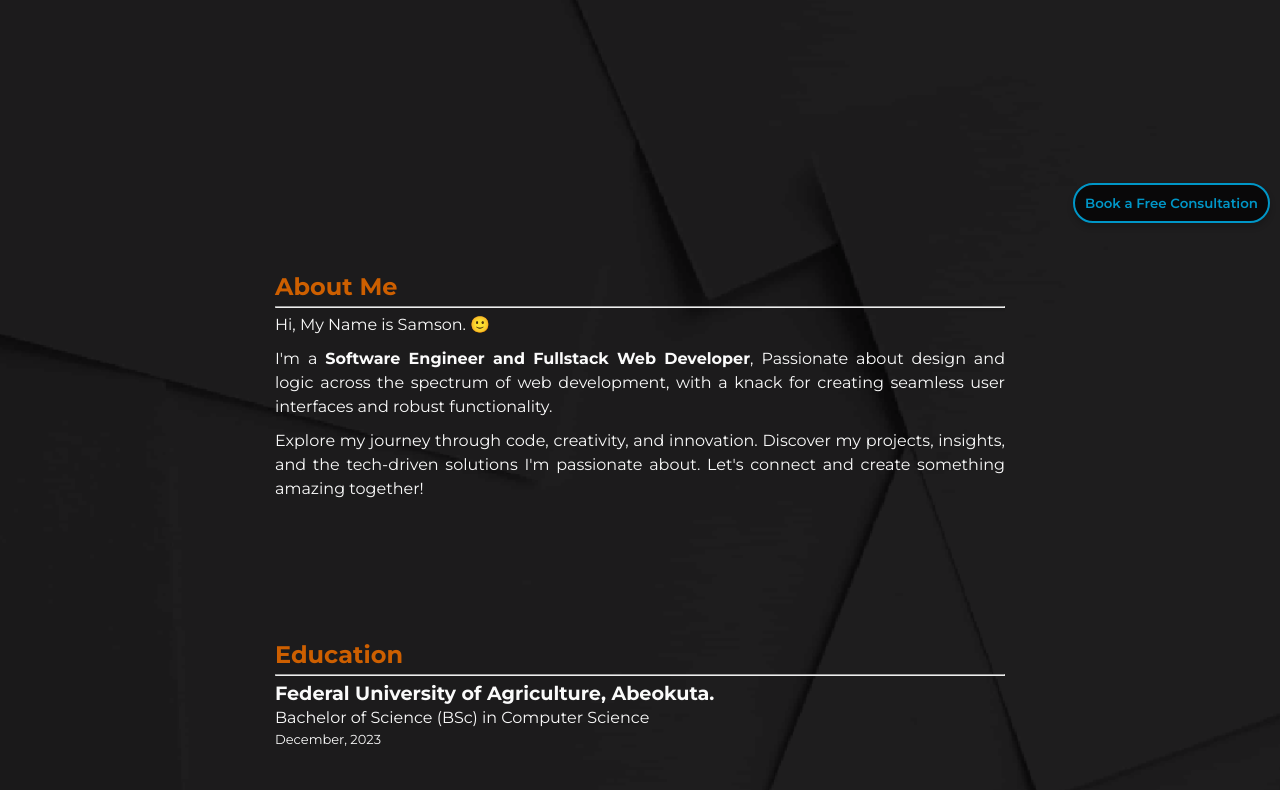
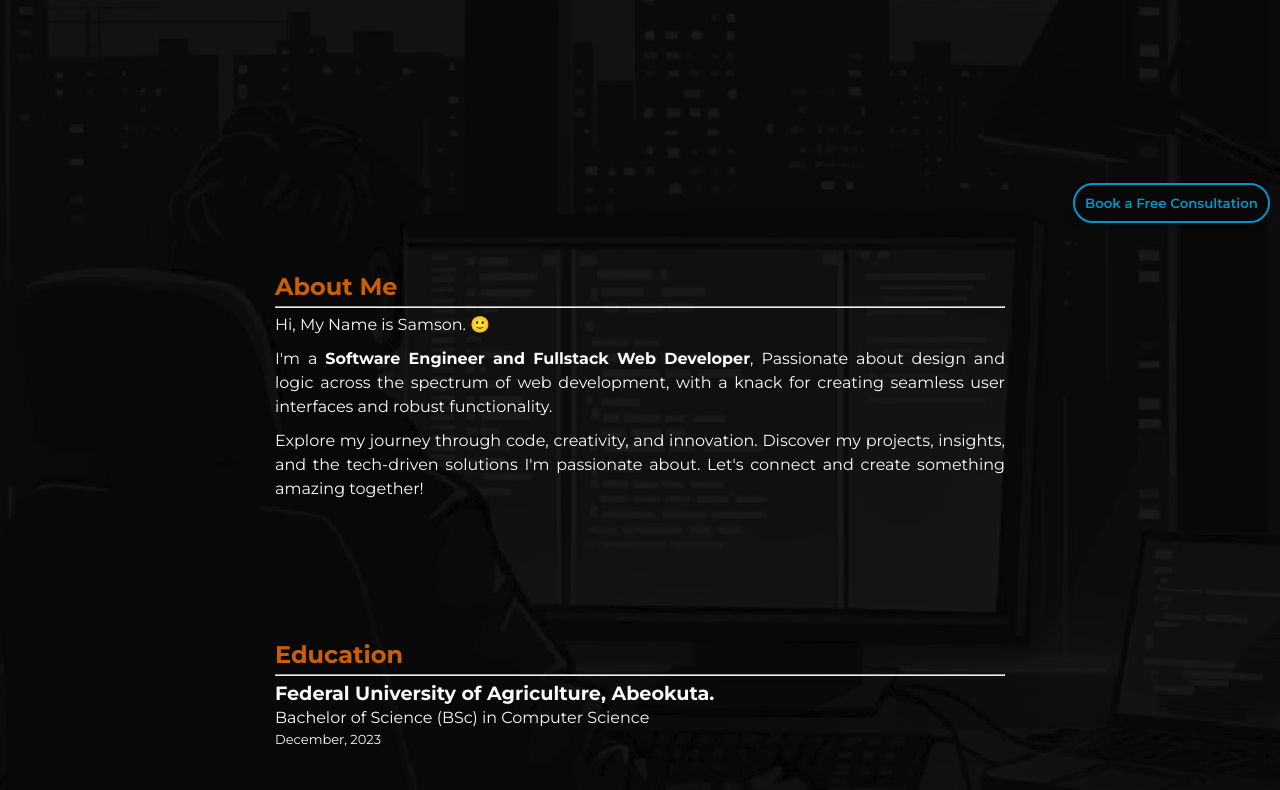
Before and after one commit to AshadeSamson/personal-site, a website: page index.html in a window 1280 px wide. Shown: the part 557-1347 px from the top of the page. Drawn offline with nearby package versions, Linux system fonts and the light colour scheme.

Commit message:
[style]: Change backgroundimage

```diff
--- a/index.html
+++ b/index.html
@@ -37,8 +37,8 @@
 
 
       body {
-        background-color: rgba(9, 8, 9, 0.9);
-        background-image: url('assets/bg.png');
+        background-color: rgba(9, 8, 9, 0.93);
+        background-image: url('assets/bg.webp');
         background-size: cover;
         background-attachment: fixed;
         background-position: center;
```
Also changed, not shown: assets/bg.png (deleted), assets/bg.webp (added).
